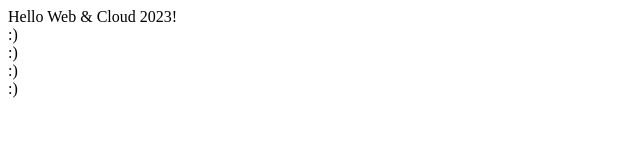
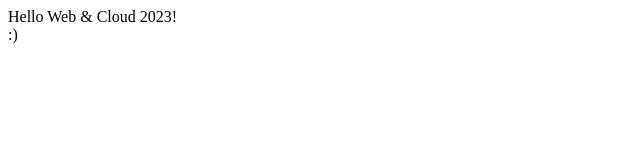
Before and after one commit to EvgenyAltermanTeacher/webandcloud-1, a plain HTML site: page index.html in a window 1280 px wide. Shown: the full height of the page, 0-640 px from the left. Drawn offline with Linux system fonts and the light colour scheme.

Commit message:
Update index.html

```diff
--- a/index.html
+++ b/index.html
@@ -8,9 +8,7 @@
 <body>
 	<section> Hello Web & Cloud 2023!</section>
 	<section> :)</section>
-	<section> :)</section>
-	<section> :)</section>
-	<section> :)</section>
+
 </body>
 
 </html>
```
